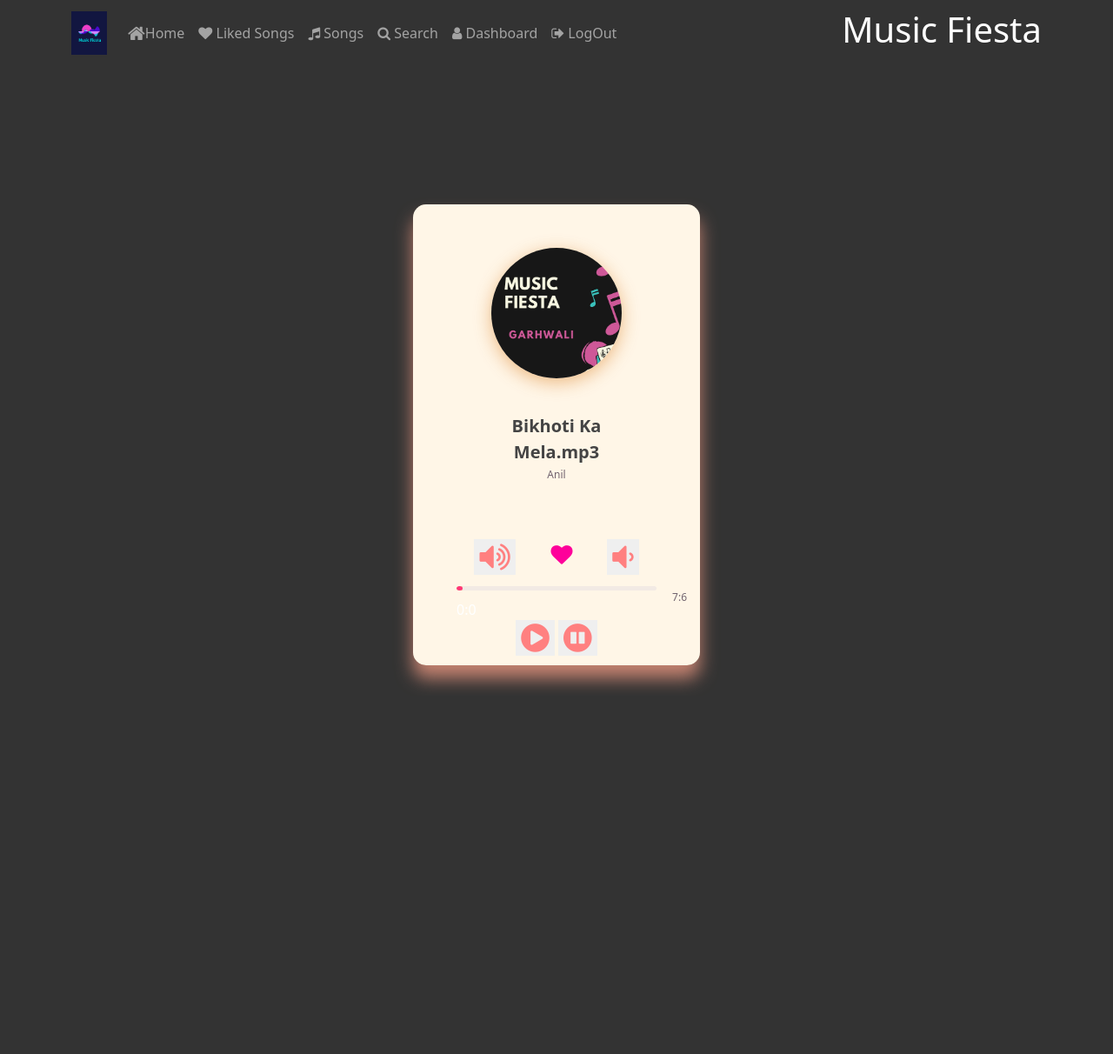
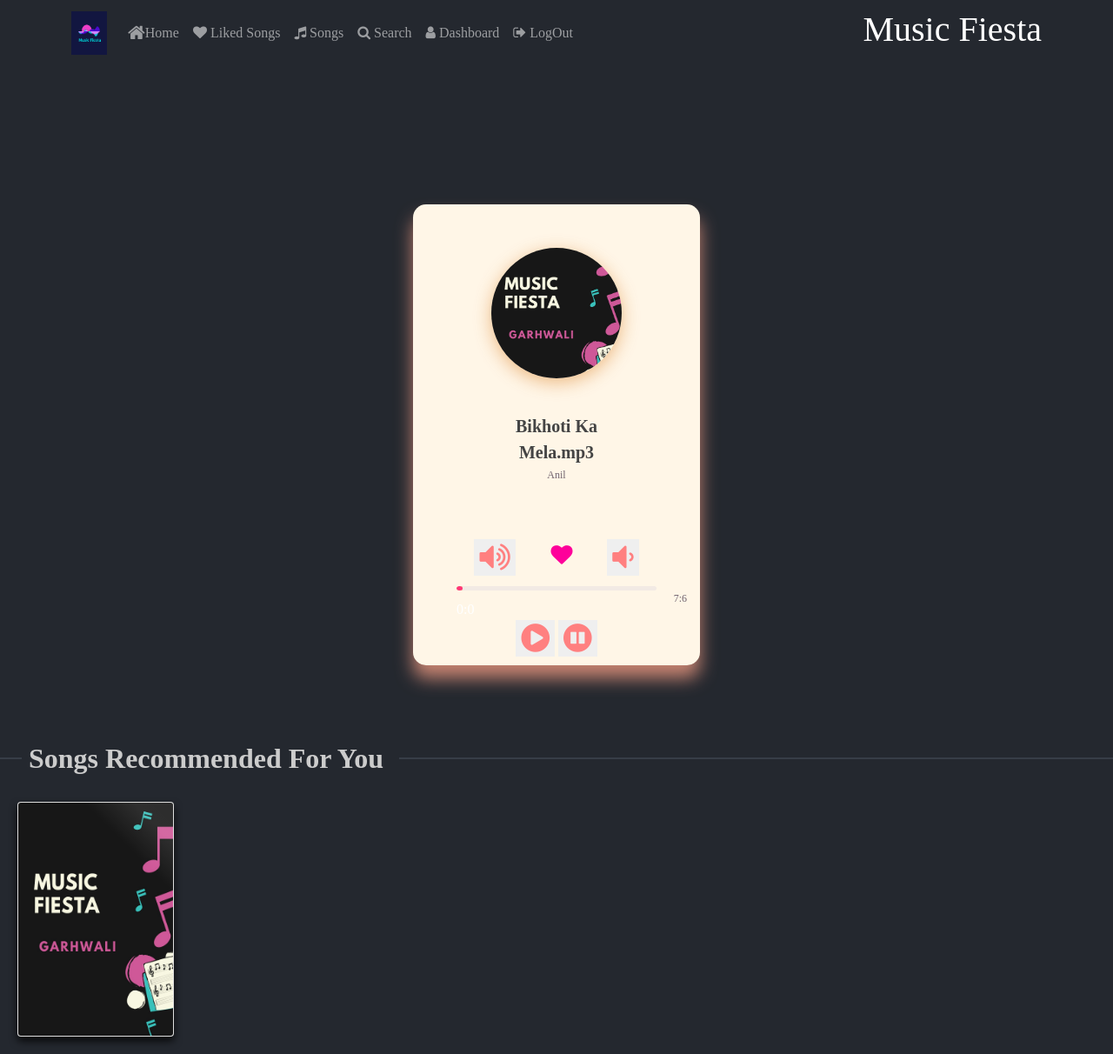
Before and after one commit to Deep-De-coder/Music-Recommendation, a Flask app: template templates/dashboard.html in a window 1280 px wide. Shown: the whole page at 87% size. Before the commit the page ends 793 px from the top, so only its background shows below. Run offline with Flask 2, Linux system fonts and the light colour scheme; a user stored in the database is signed in; data comes from the database, SQL or seed files in the repository; both versions use the stored data as it was after the commit; the template is opened without the code that fills it: values that come from a table or form of the project are taken from there, most other values are stand-ins (such as "Sample title", 1, 10 or a date in 2020); some libraries are stand-ins or nearby versions.

Commit message:
songs for u

```diff
--- a/static/css/dashboard.css
+++ b/static/css/dashboard.css
@@ -246,3 +246,214 @@
     background-color: black;
  }
 }
+
+/* Cards */
+@media (max-width: 575.98px)
+{
+ .navbar{
+    background-color: black;
+ }
+}
+h2:after,
+.cards .card figcaption,
+.cards .card:after,
+.news .card figcaption,
+.news .card:after,
+.news .article figcaption {
+  position: absolute;
+}
+.rel,
+h2,
+h2 strong,
+.cards .card,
+.news .card,
+.news .article {
+  position: relative;
+}
+.fix {
+  position: fixed;
+}
+.dfix {
+  display: inline;
+}
+.dib {
+  display: inline-block;
+}
+.db {
+  display: block;
+}
+.dn {
+  display: none;
+}
+.df,
+.cards,
+.news {
+  display: flex;
+}
+.dif {
+  display: inline-flex;
+}
+.dg {
+  display: grid;
+}
+.dig {
+  display: inline-grid;
+}
+.vm,
+h2,
+h2 strong,
+h2 span {
+  vertical-align: middle;
+}
+body {
+  background: #24282f;
+  font-family: 'Alegreya Sans';
+}
+.wrapper {
+  padding: 15px;
+}
+h2 {
+  padding: 10px;
+  padding-left: 25px;
+  color: #ccc;
+  margin: 0;
+}
+h2 strong {
+  z-index: 2;
+  background: #24282f;
+  padding: 4px 8px;
+}
+h2 span {
+  font-size: 0.7em;
+  color: #aaa;
+  margin-left: 10px;
+}
+h2:after {
+  content: '';
+  z-index: 1;
+  bottom: 50%;
+  margin-bottom: -2px;
+  height: 2px;
+  left: 0;
+  right: 0;
+  background: #373d47;
+}
+.cards,
+.news {
+  flex-flow: row wrap;
+}
+.cards .card,
+.news .card {
+  margin: 20px;
+  width: 180px;
+  height: 270px;
+  overflow: hidden;
+  box-shadow: 0 5px 10px rgba(0,0,0,0.8);
+  transform-origin: center top;
+  transform-style: preserve-3d;
+  transform: translateZ(0);
+  transition: 0.3s;
+}
+.cards .card img,
+.news .card img {
+  width: 100%;
+  min-height: 100%;
+}
+.cards .card figcaption,
+.card figcaption {
+  bottom: 0;
+  left: 0;
+  right: 0;
+  padding: 20px;
+  padding-bottom: 10px;
+  font-size: 20px;
+  background: none;
+  color: #fff;
+  transform: translateY(100%);
+  transition: 0.3s;
+}
+.cards .card:after,
+.news .card:after {
+  content: '';
+  z-index: 10;
+  width: 200%;
+  height: 100%;
+  top: -90%;
+  left: -20px;
+  opacity: 0.1;
+  transform: rotate(45deg);
+  background: linear-gradient(to top, transparent, #fff 15%, rgba(255,255,255,0.5));
+  transition: 0.3s;
+}
+.cards .card:hover,
+.news .card:hover,
+.cards .card:focus,
+.news .card:focus,
+.cards .card:active,
+.news .card:active {
+  box-shadow: 0 8px 16px 3px rgba(0,0,0,0.6);
+  transform: translateY(-3px) scale(1.05) rotateX(15deg);
+}
+.cards .card:hover figcaption,
+.news .card:hover figcaption,
+.cards .card:focus figcaption,
+.news .card:focus figcaption,
+.cards .card:active figcaption,
+.news .card:active figcaption {
+  transform: none;
+}
+.cards .card:hover:after,
+.news .card:hover:after,
+.cards .card:focus:after,
+.news .card:focus:after,
+.cards .card:active:after,
+.news .card:active:after {
+  transform: rotate(25deg);
+  top: -40%;
+  opacity: 0.15;
+}
+.news .article {
+  overflow: hidden;
+  width: 350px;
+  height: 235px;
+  margin: 20px;
+}
+.news .article img {
+  width: 100%;
+  min-height: 100%;
+  transition: 0.2s;
+}
+.news .article figcaption {
+  font-size: 14px;
+  text-shadow: 0 1px 0 rgba(51,51,51,0.3);
+  color: #fff;
+  left: 0;
+  right: 0;
+  top: 0;
+  bottom: 0;
+  padding: 40px;
+  box-shadow: 0 0 2px rgba(0,0,0,0.2);
+  background: rgba(6,18,53,0.6);
+  opacity: 0;
+  transform: scale(1.15);
+  transition: 0.2s;
+}
+.news .article figcaption h3 {
+  color: #3792e3;
+  font-size: 16px;
+  margin-bottom: 0;
+  font-weight: bold;
+}
+.news .article:hover img,
+.news .article:focus img,
+.news .article:active img {
+  filter: blur(3px);
+  transform: scale(0.97);
+}
+.news .article:hover figcaption,
+.news .article:focus figcaption,
+.news .article:active figcaption {
+  opacity: 1;
+  transform: none;
+}
+/* End Cards */
--- a/templates/allsonglist.html
+++ b/templates/allsonglist.html
@@ -87,7 +87,7 @@
     </div>
 </div>
 
-  <h2><strong>Songs Recommended For You<span></span></strong></h2>
+  <!-- <h2><strong>Songs Recommended For You<span></span></strong></h2>
 
   <div class="cards">
     {% for song in songs %}
@@ -103,7 +103,7 @@
     </figure>
 
     {% endfor %}
-  </div>
+  </div> -->
 
   <h2><strong>All Songs<span></span></strong></h2>
 
--- a/templates/dashboard.html
+++ b/templates/dashboard.html
@@ -86,6 +86,24 @@
         </div>
     </div>
 
+
+<p style="margin-top: 100vh;"><br></p>
+    <h2><strong>Songs Recommended For You<span></span></strong></h2>
+
+    <div class="cards">
+
+      <figure class="card" style="width: 180px;">
+        <img src="{{song.cover_photo}}"/>
+        <figcaption>
+          <form method="POST">
+          <button id="play" type="submit" formaction="/play/{{song.id}}"  style="border: none;background: none;color: black;"><i class="fa fa-play-circle" style="font-size:38px"></i></button>
+          </form>
+          <h4 style="text-decoration: none; color: black; background-color: gray;">{{song.name}}</h4>
+        </figcaption>
+      </figure>
+    </div>
+
+
 </body>
 <script>
   var music = document.querySelector('.music-element')
```
Also changed, not shown: MusicPlayer.db.
